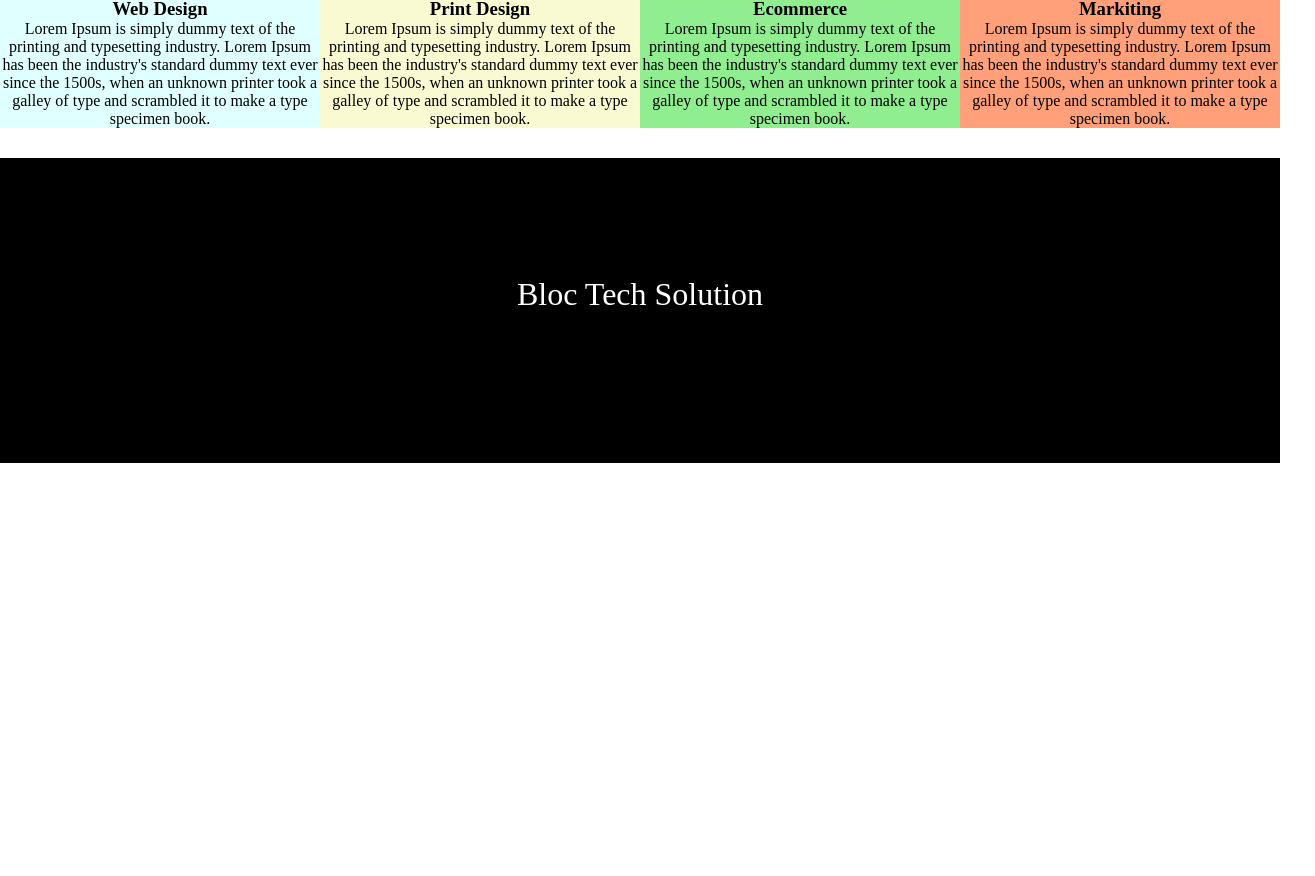
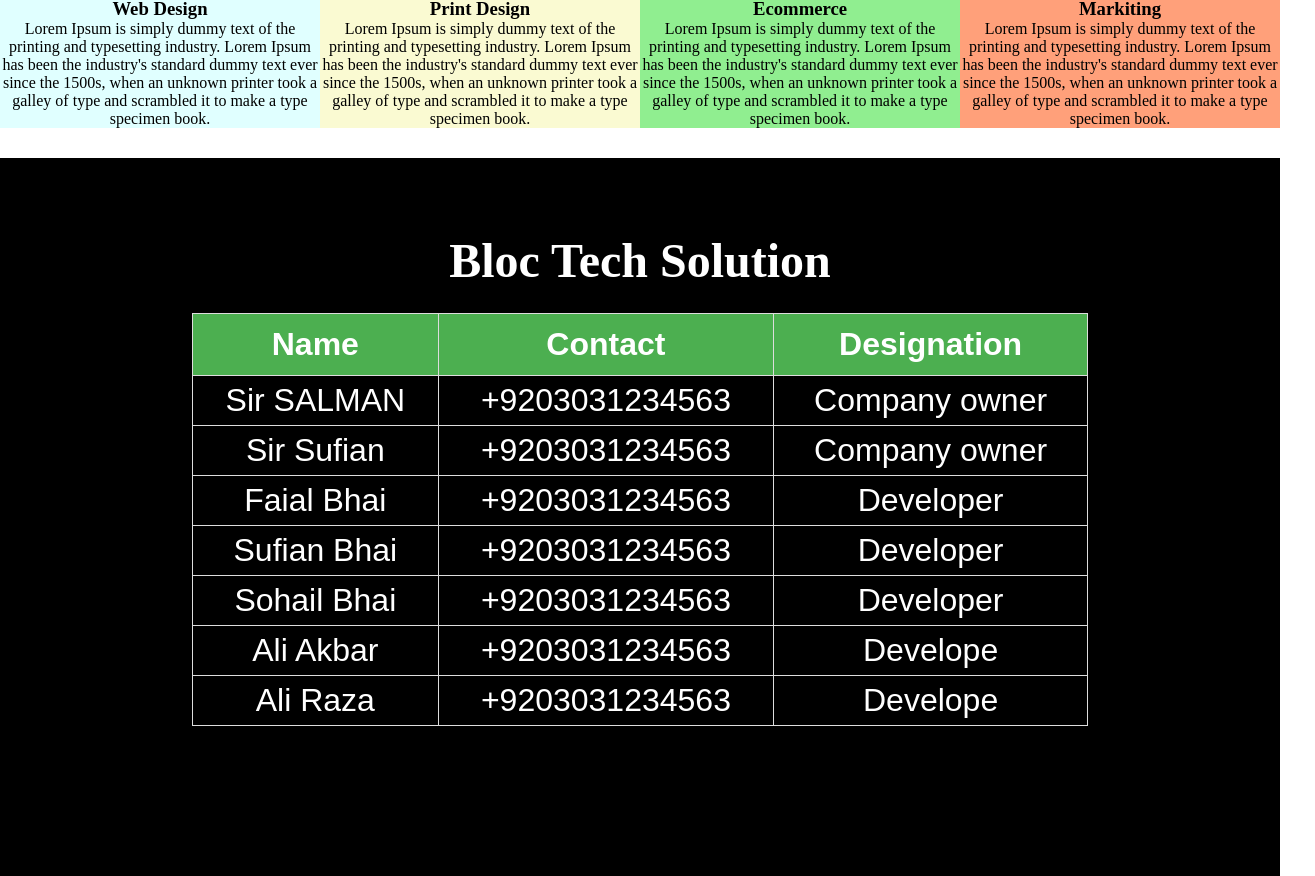
Before and after one commit to ali-203/legend, a React (Create React App) app: page / in a window 1280 px wide. Shown: the part 1277-2153 px from the top of the page, 1315 px wide, since content can reach past the window. Before the commit the page ends 1740 px from the top, so only its background shows below. Built offline with nearby package versions, Linux system fonts and the light colour scheme.

Commit message:
updated css

```diff
--- a/src/App.css
+++ b/src/App.css
@@ -46,18 +46,14 @@ hr.new4 {
   padding-top: 10px;
   color: blanchedalmond;
 }
- .legeng_text h1 {
-  position: relative;
-  animation: mymove 5s infinite;
-}
-
- @keyframes mymove {
-  from {left: 0px;}
-  to {left: 200px;}
-}
 
 
-
+   /* .legeng_text h1 {
+   /* width: 100px;
+   height: 100px;
+    background: red;   */
+    /* position: relative;
+  animation: mymove 6s infinite;  */
 
 form{
 margin-top: 50px;
@@ -182,14 +178,6 @@ background-color: lightsalmon;
   color: black;
 }
 
-.footer_div {
-  color: white;
-  text-align: center;
-padding-bottom: 150px;
-background-color: black;
-padding-top: 118px;
-font-size: xx-large;
-}
 .imag_one:hover {
 background-color: lightgrey;
 }
@@ -208,3 +196,41 @@ background-color: lightgrey;
 .imag_three:hover {
   background-color: lightgrey;
 }
+
+.footer_div {
+  color: white;
+  text-align: center;
+  padding-bottom: 150px;
+  background-color: black;
+  padding-top: 75px;
+  font-size: xx-large;
+  }
+  .footer_div h2{
+    padding-bottom: 25px;
+  }
+
+
+.customers td, .customers th {
+  border: 1px solid #ddd;
+  padding: 6px;
+}
+.customers {
+  margin: auto;
+  font-family: Arial, Helvetica, sans-serif;
+  border-collapse: collapse;
+  width: 70%;
+
+}
+.customers th {
+  padding-top: 12px;
+  padding-bottom: 12px;
+  text-align: center;
+  background-color: #4CAF50;
+  color: white;
+}
+
+.customers tr:hover
+
+{
+  background-color:lightblue;
+}
--- a/src/App.js
+++ b/src/App.js
@@ -125,9 +125,52 @@ function App() {
     <p>Lorem Ipsum is simply dummy text of the printing and typesetting industry. Lorem Ipsum has been the industry's standard dummy text ever since the 1500s, when an unknown printer took a galley of type and scrambled it to make a type specimen book.</p>
   </div>
 </div>
-<div className="footer_div">Bloc Tech Solution </div>
+<div className="footer_div">
+<h2>Bloc Tech Solution</h2>
+<table className="customers">
+  <tr>
+    <th>Name</th>
+    <th>Contact</th>
+    <th>Designation</th>
+  </tr>
+  <tr>
+    <td>Sir SALMAN</td>
+    <td>+9203031234563</td>
+    <td>Company owner</td>
+  </tr>
+  <tr>
+    <td>Sir Sufian</td>
+    <td>+9203031234563</td>
+    <td>Company owner</td>
+  </tr>
+  <tr>
+    <td>Faial Bhai</td>
+    <td>+9203031234563</td>
+    <td> Developer</td>
+  </tr>
+  <tr>
+    <td>Sufian Bhai</td>
+    <td>+9203031234563</td>
+    <td>Developer</td>
+  </tr>
+  <tr>
+    <td>Sohail Bhai</td>
+    <td>+9203031234563</td>
+    <td>Developer</td>
+  </tr>
+  <tr>
+    <td>Ali Akbar</td>
+    <td>+9203031234563</td>
+    <td>Develope</td>
+  </tr>
+  <tr>
+    <td>Ali Raza</td>
+    <td>+9203031234563</td>
+    <td>Develope</td>
+  </tr>
+</table>
 
-
+ </div>
  </>
     )
 }
```
